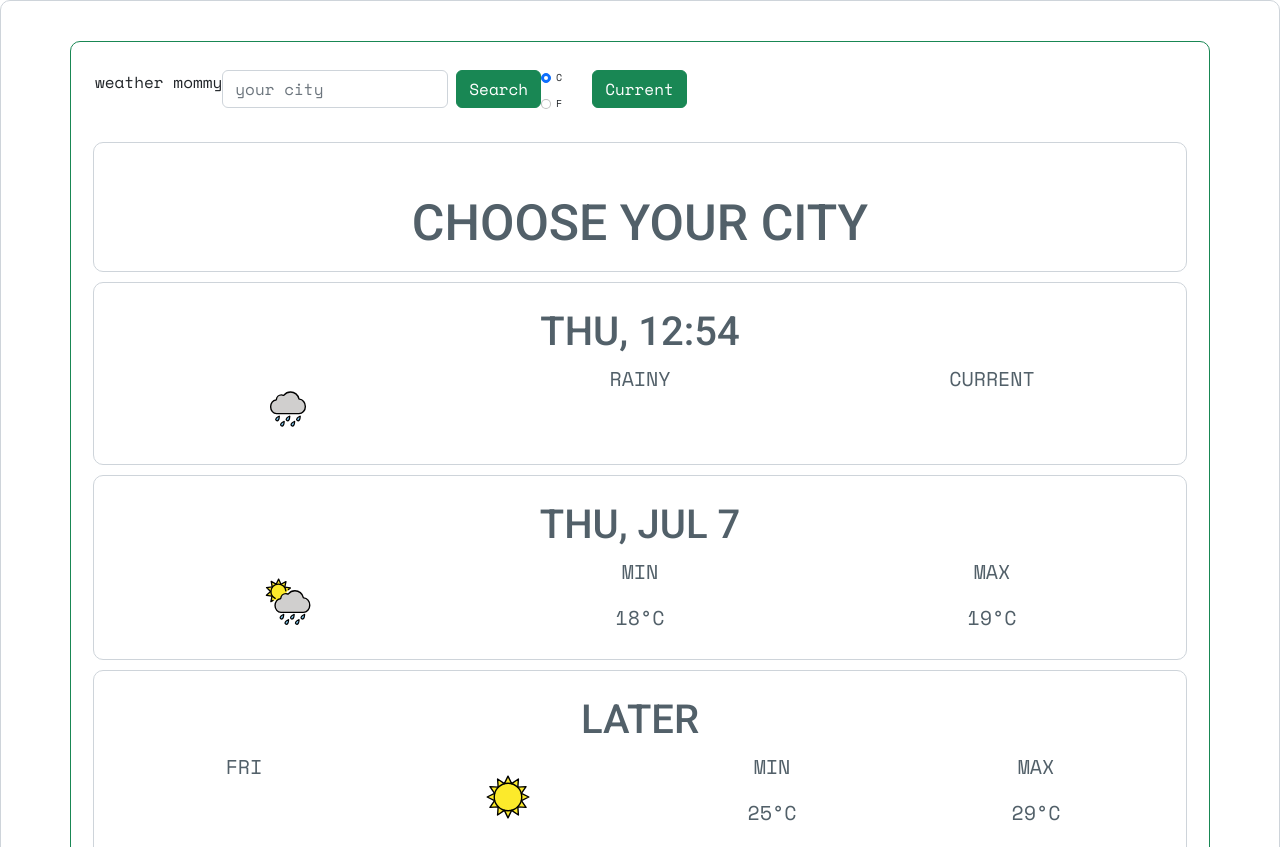
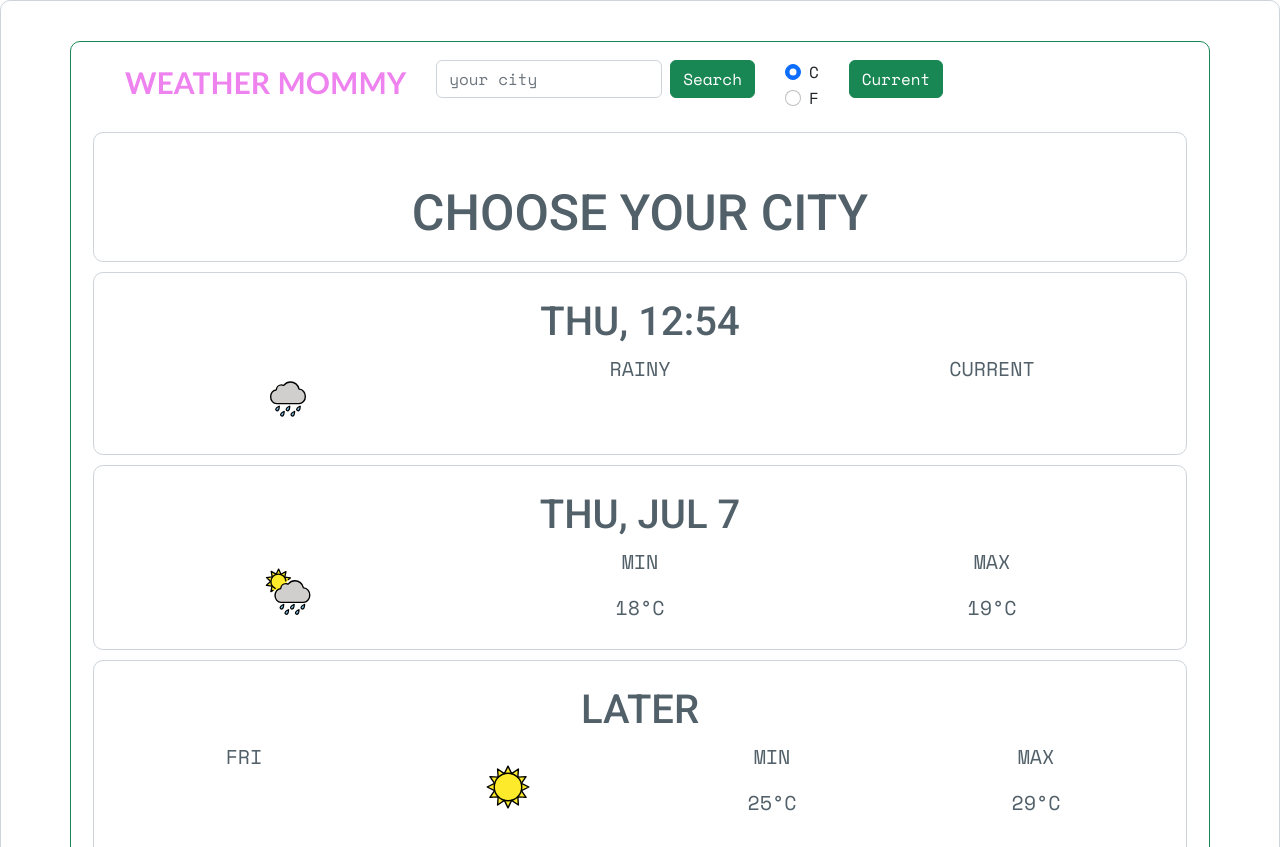
Before and after one commit to tsyganek/SheCodes-Plus-weather-app, a plain HTML site: page index.html in a window 1280 px wide. Shown: the top 847 px of the page. Drawn offline with nearby package versions, Linux system fonts and the light colour scheme.

Commit message:
Update styles.css

```diff
--- a/src/styles.css
+++ b/src/styles.css
@@ -3,7 +3,7 @@
 body {
   border: solid 1px #ced4da;
   border-radius: 10px;
-  min-width: 750px;
+  min-width: 1030px;
   margin: 0 auto;
   padding: 40px;
 }
@@ -15,17 +15,24 @@ body {
 
 /* navigation panel */
 
+span {
+  color: violet;
+  font-family: "Gill Sans", "Gill Sans MT", Calibri, "Trebuchet MS", sans-serif;
+  text-transform: uppercase;
+  font-size: 30px;
+  font-weight: bold;
+}
+
 nav {
   margin-top: 10px;
   font-family: "Space Mono", monospace;
 }
 
-.current-btn {
-  border: 1px solid green;
-  color: green;
-  margin-left: 40px;
+.nav-item {
+  margin-left: 30px;
 }
-.search-container {
+
+/* .search-container {
   padding-top: 10px;
 }
 
@@ -36,7 +43,7 @@ nav {
 .last-radio-button,
 .first-radio-button {
   font-size: 10px;
-}
+} */
 
 /* sections */
 
```
